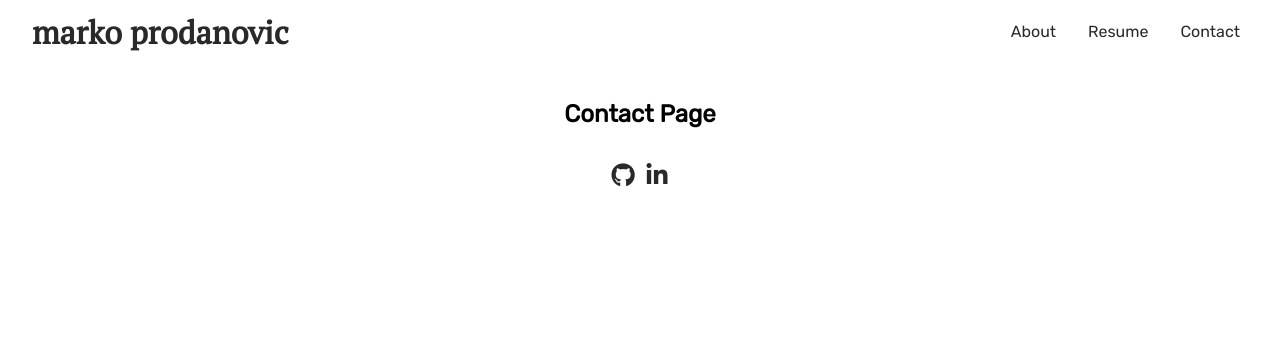
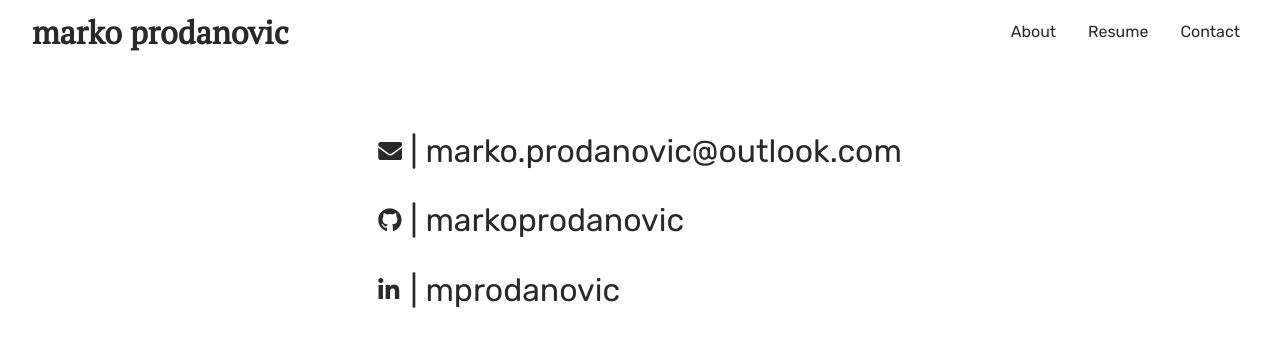
Before and after one commit to markoprodanovic/portfolio-website, a React (Create React App) app: page /contact in a window 1280 px wide. Shown: the top 346 px of the page. Built offline with nearby package versions, Linux system fonts and the light colour scheme.

Commit message:
Added contact page and overall support for static pages. Made footer page-scoped element, no longer rendered in app.

```diff
--- a/src/components/App/App.js
+++ b/src/components/App/App.js
@@ -4,7 +4,6 @@ import React, { Component } from 'react';
 
 // components
 import Nav from '../Nav/Nav';
-import Footer from '../Footer/Footer';
 import Backdrop from '../Backdrop/Backdrop';
 import SideDrawer from '../SideDrawer/SideDrawer';
 
@@ -77,7 +76,6 @@ class App extends Component {
               <NotFound />
             </Route>
           </Switch>
-          <Footer />
         </div >
       </Router >
     );
--- /dev/null
+++ b/src/components/Links/Links.js
@@ -0,0 +1,27 @@
+import React from 'react';
+import classes from './Links.module.css';
+import Icon from '@material-ui/core/Icon';
+
+const links = props => {
+    const linkedin = 'https://ca.linkedin.com/in/mprodanovic';
+    const github = 'https://github.com/markoprodanovic';
+    const email = 'mailto:marko.prodanovic@outlook.com?'
+    return (
+        <div className={classes.links}>
+            <a href={email}>
+                <Icon className="fas fa-envelope"></Icon>
+                | marko.prodanovic@outlook.com
+            </a>
+            <a href={github} target="_blank">
+                <Icon className="fab fa-github"></Icon>
+                | markoprodanovic
+            </a>
+            <a href={linkedin} target="_blank">
+                <Icon className="fab fa-linkedin-in"></Icon>
+                | mprodanovic
+            </a>
+        </div>
+    );
+}
+
+export default links;
--- /dev/null
+++ b/src/components/Links/Links.module.css
@@ -0,0 +1,39 @@
+.links {
+    height: 15rem;
+    text-align: left;
+    display: flex;
+    flex-direction: column;
+    justify-content: space-evenly;
+    font-size: 2rem;
+}
+
+.links a {
+    display: flex;
+    align-items: center;
+    text-decoration: none;
+    /* font-size: 2rem; */
+    color: rgba(0, 0, 0, 0.84);
+}
+
+.links a span {
+    /* font-size: 2rem; */
+    margin-right: 0.5rem;
+}
+
+.links a:hover,
+.links a:active {
+    color: #00897b;
+    font-weight: 600;
+}
+
+@media screen and (max-width: 600px) {
+    .links {
+        font-size: 1.5rem;
+    }
+}
+
+@media screen and (max-width: 400px) {
+    .links {
+        font-size: 1.2rem;
+    }
+}
--- a/src/components/Nav/Nav.module.css
+++ b/src/components/Nav/Nav.module.css
@@ -52,13 +52,10 @@
     color: rgba(0, 0, 0, 0.84);
 }
 
-.nav_items a:hover {
+.nav_items a:hover,
+.nav_items a:active {
     color: #00897b;
     font-weight: 600;
-}
-
-.nav_items a:active {
-    font-weight: bold;
 }
 
 @media screen and (max-width: 600px) {
--- a/src/pages/About.js
+++ b/src/pages/About.js
@@ -1,7 +1,12 @@
 import React from 'react';
+import classes from './pages.module.css';
+import Footer from '../components/Footer/Footer';
 
 const about = props => (
-    <h2 style={{ marginTop: '100px' }}> About Page</h2 >
+    <div className={classes.page}>
+        <h2> About Page</h2>
+        <Footer />
+    </div>
 );
 
 export default about;
--- a/src/pages/Contact.js
+++ b/src/pages/Contact.js
@@ -1,7 +1,11 @@
 import React from 'react';
+import Links from '../components/Links/Links';
+import classes from './pages.module.css';
 
 const contact = props => (
-    <h2 style={{ marginTop: '100px' }}>Contact Page</h2>
+    <div className={[classes.page, classes.static].join(' ')}>
+        <Links />
+    </div>
 );
 
 export default contact;
--- a/src/pages/Home.js
+++ b/src/pages/Home.js
@@ -1,5 +1,6 @@
 import React, { Component } from 'react';
 
+import Footer from '../components/Footer/Footer';
 import Feature from '../components/Feature/Feature';
 import Projects from '../components/Projects/Projects';
 
@@ -33,6 +34,7 @@ class Home extends Component {
             <div>
                 <Feature hat={this.state.currentHat} click={this.featureClickHandler} />
                 <Projects />
+                <Footer />
             </div>
         );
     }
--- a/src/pages/NotFound.js
+++ b/src/pages/NotFound.js
@@ -3,7 +3,7 @@ import Error from '../components/Error/Error'
 import classes from './pages.module.css';
 
 const notFound = props => (
-    <div className={classes.page}>
+    <div className={[classes.page, classes.static].join(' ')}>
         <Error />
     </div >
 );
--- a/src/pages/Resume.js
+++ b/src/pages/Resume.js
@@ -1,7 +1,12 @@
 import React from 'react';
+import classes from './pages.module.css';
+import Footer from '../components/Footer/Footer';
 
 const resume = props => (
-    <h2 style={{ marginTop: '100px' }}>Resume Page</h2>
+    <div className={classes.page}>
+        <h2>Resume Page</h2>
+        <Footer />
+    </div>
 );
 
 export default resume;
--- a/src/pages/pages.module.css
+++ b/src/pages/pages.module.css
@@ -1,5 +1,12 @@
 .page {
     margin-top: 100px;
     display: flex;
-    justify-content: center;
+    flex-direction: column;
+    align-items: center;
 }
+
+.static {
+    width: 100%;
+    height: 100%;
+    position: fixed;
+}
```
